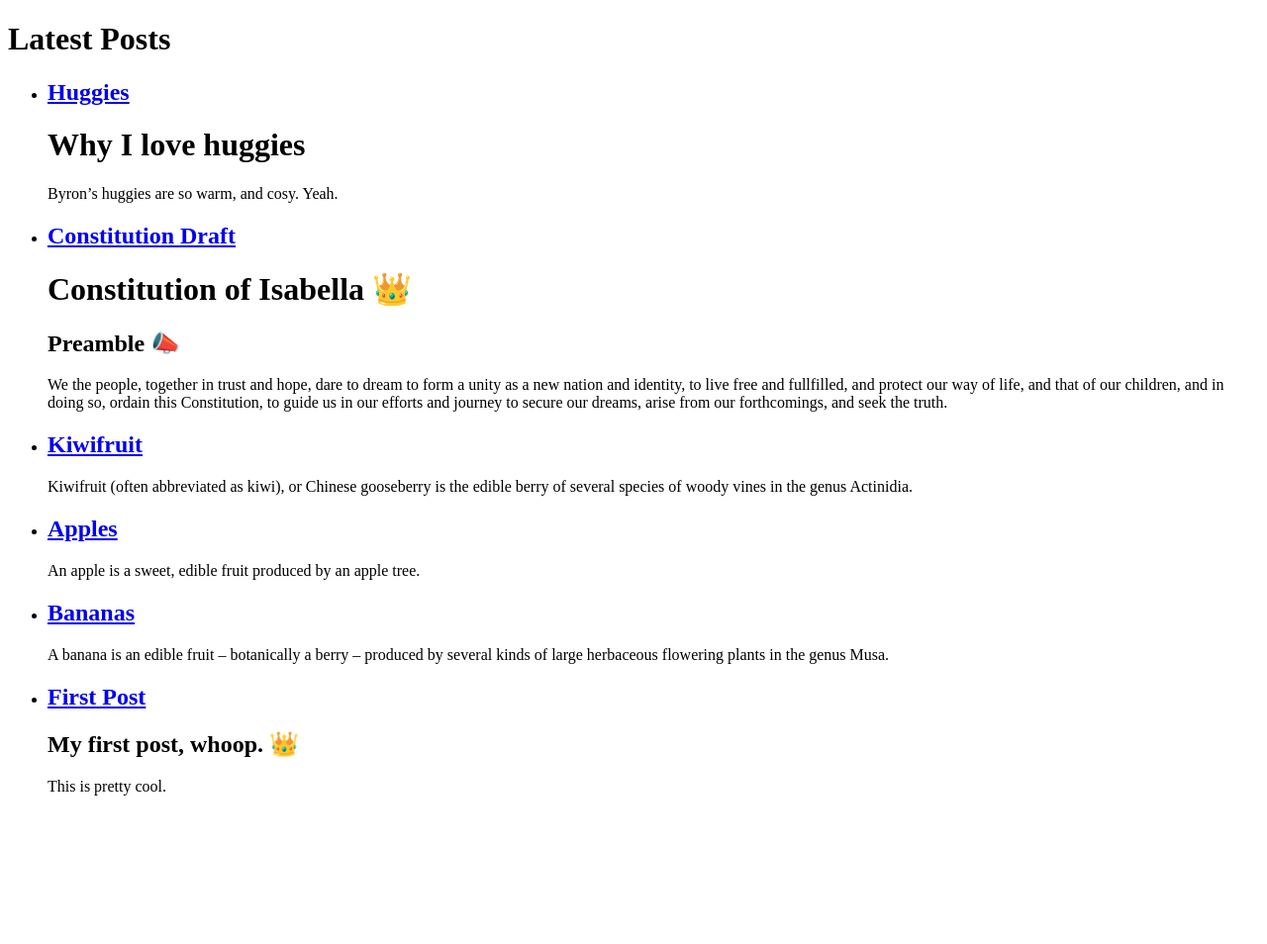
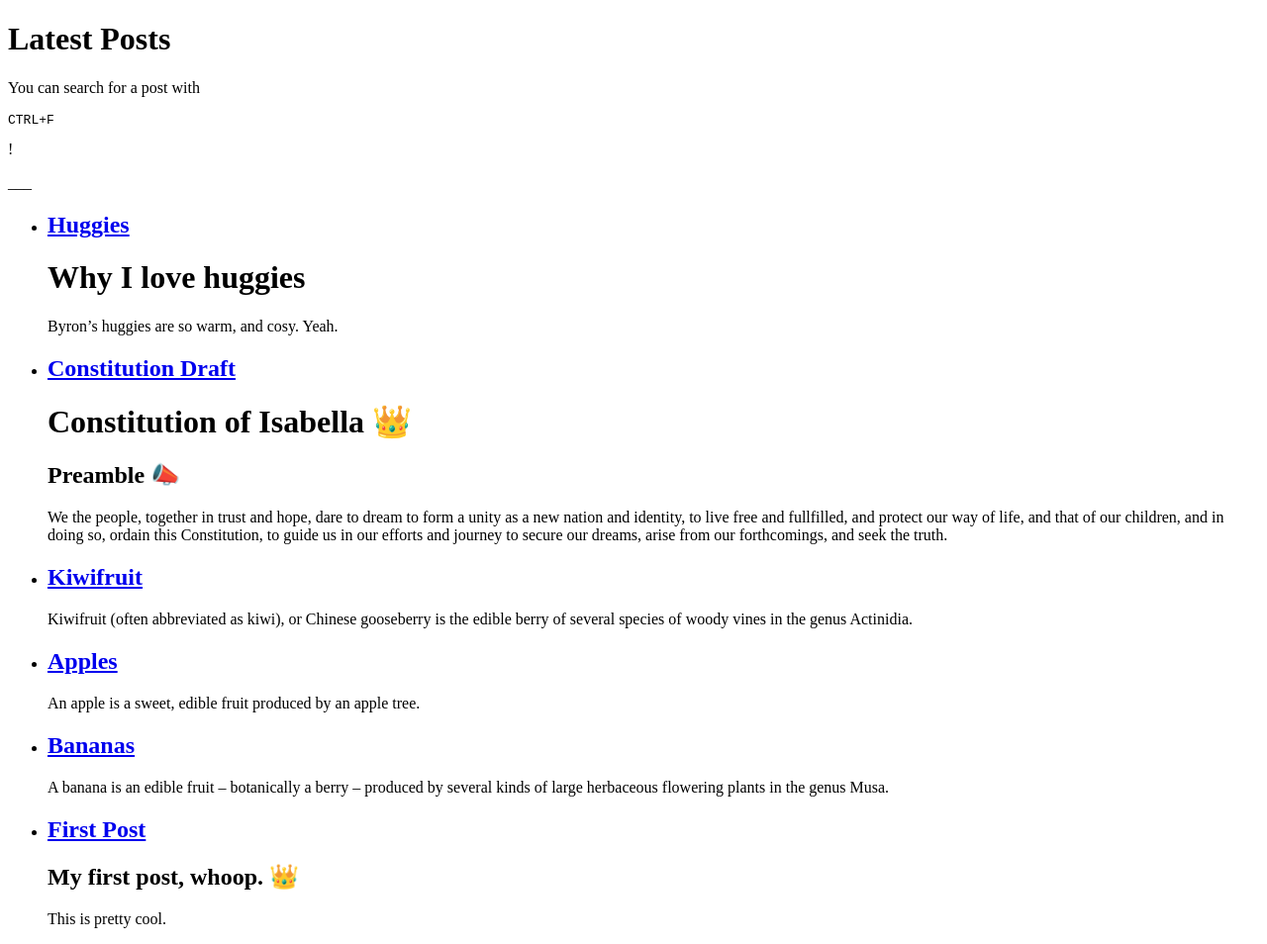
Before and after one commit to torresjrjr/torresjrjr.github.io, a Jekyll site: the page built from blog.html, in a window 1280 px wide. Shown: the whole page at 99% size. Built offline with Jekyll 4.4.1, drawn with Linux system fonts in a browser that asks for light colours; before the commit the page ends 900 px from its top, so only the background shows below that.

Commit message:
Update blog.html

```diff
--- a/blog.html
+++ b/blog.html
@@ -3,6 +3,8 @@ layout: default
 title: Blog
 ---
 <h1>Latest Posts</h1>
+<p>You can search for a post with <pre>CTRL+F</pre>!</p>
+___
 
 <ul>
   {% for post in site.posts %}
```
